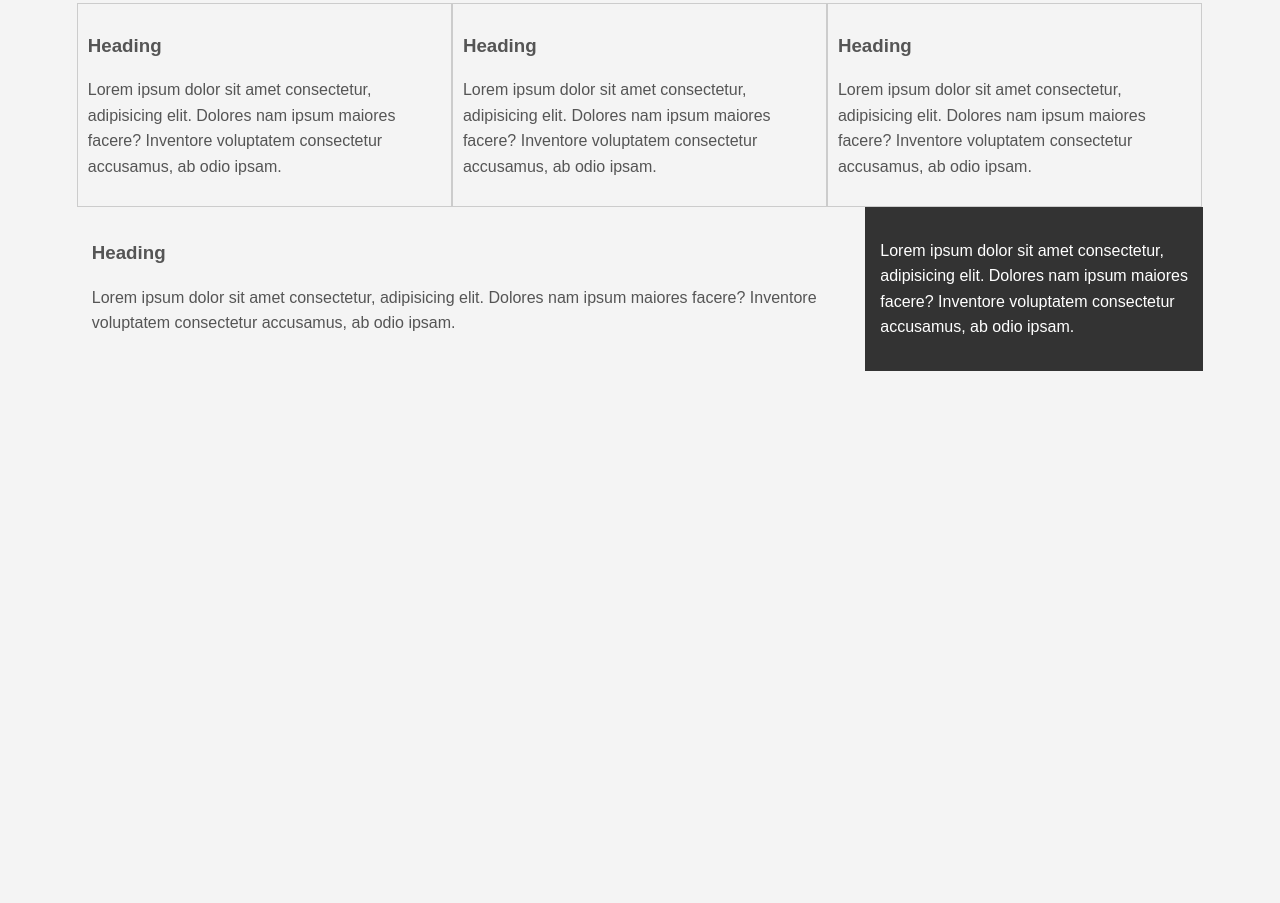
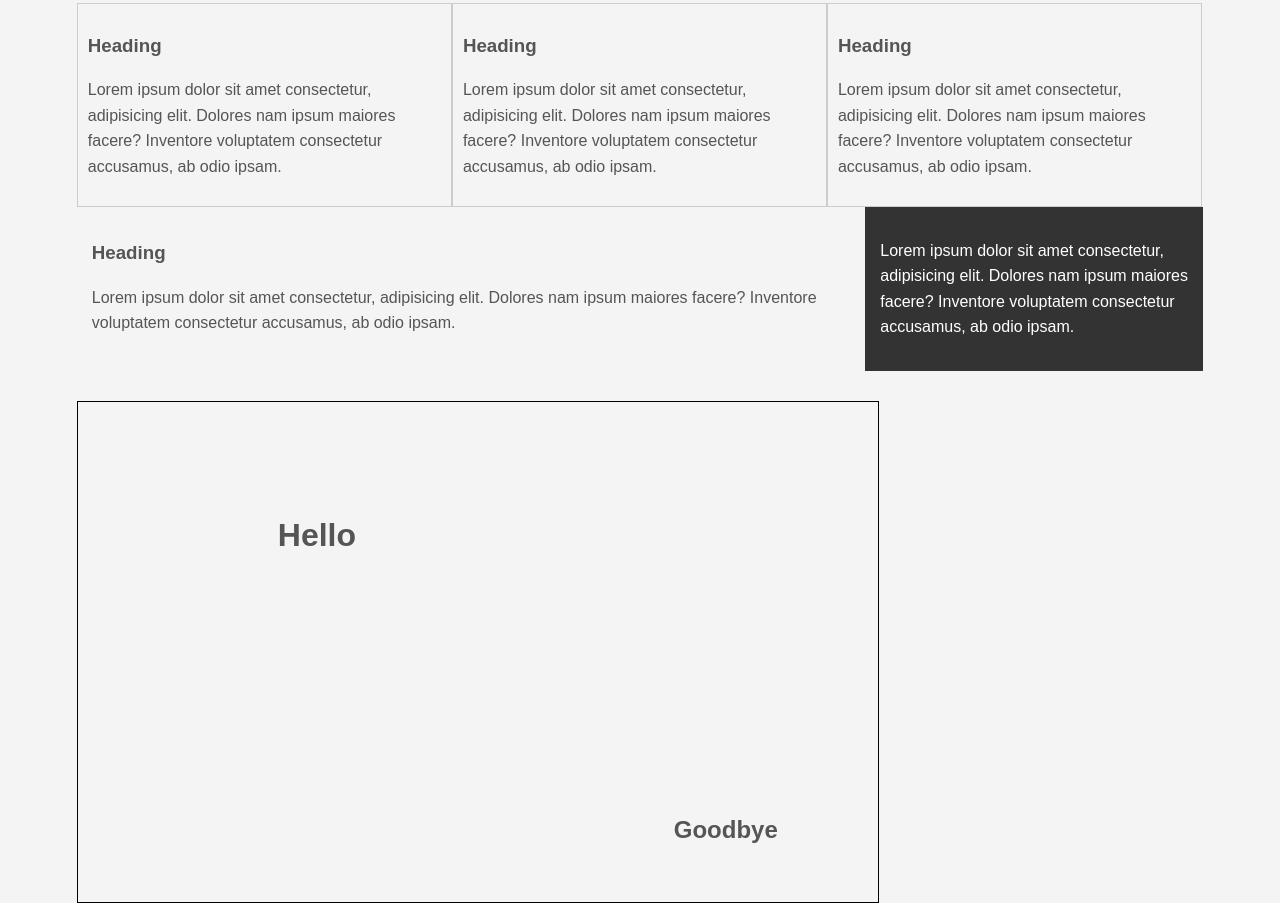
Before and after one commit to IshraqAhmedJamaluddin/CSS-Cheat-Sheet, a plain HTML site: page index.html in a window 1280 px wide. Shown: the part 1065-1968 px from the top of the page. Before the commit the page ends 1436 px from the top, so only its background shows below. Drawn offline with Linux system fonts and the light colour scheme.

Commit message:
relative and absolute

```diff
--- a/css/style.css
+++ b/css/style.css
@@ -126,3 +126,20 @@ a:visited{
     padding: 15px;
     box-sizing: border-box;
 }
+.p-box{
+    width: 800px;
+    height: 500px;
+    border: 1px solid #000;
+    margin-top: 30px;
+    position: relative;
+}
+.p-box h1{
+    position: absolute;
+    top: 100px;
+    left: 200px;
+}
+.p-box h2 {
+    position: absolute;
+    bottom: 40px;
+    right: 100px;
+}
--- a/index.html
+++ b/index.html
@@ -61,6 +61,11 @@
         <div id="sidebar">
             <p>Lorem ipsum dolor sit amet consectetur, adipisicing elit. Dolores nam ipsum maiores facere? Inventore voluptatem consectetur accusamus, ab odio ipsam.</p>
         </div>
+        <div class="clr"></div>
+        <div class="p-box">
+            <h1>Hello</h1>
+            <h2>Goodbye</h2>
+        </div>
     </div>
     <!-- <div style="margin-top: 500px;"></div> -->
 </body>
```
